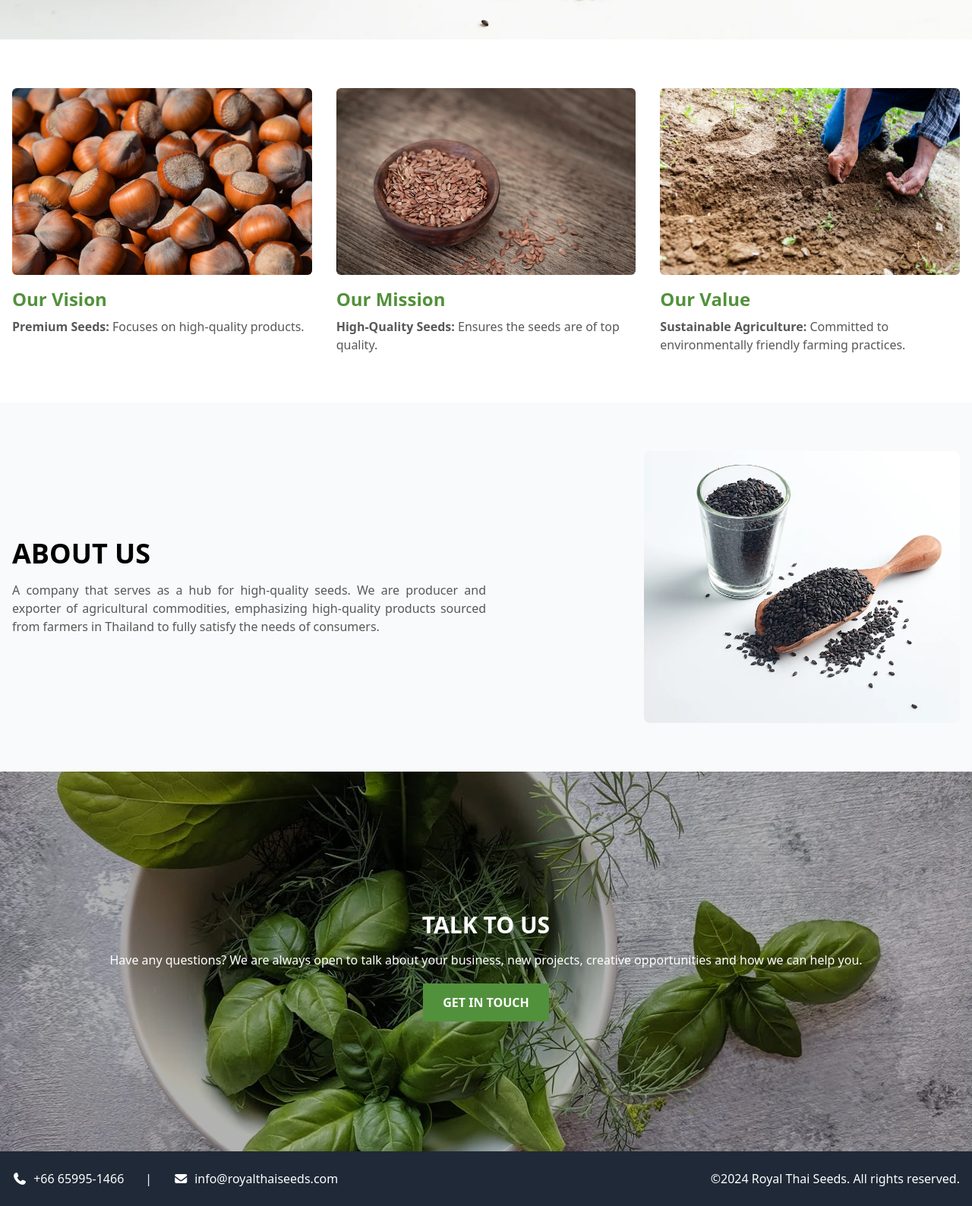
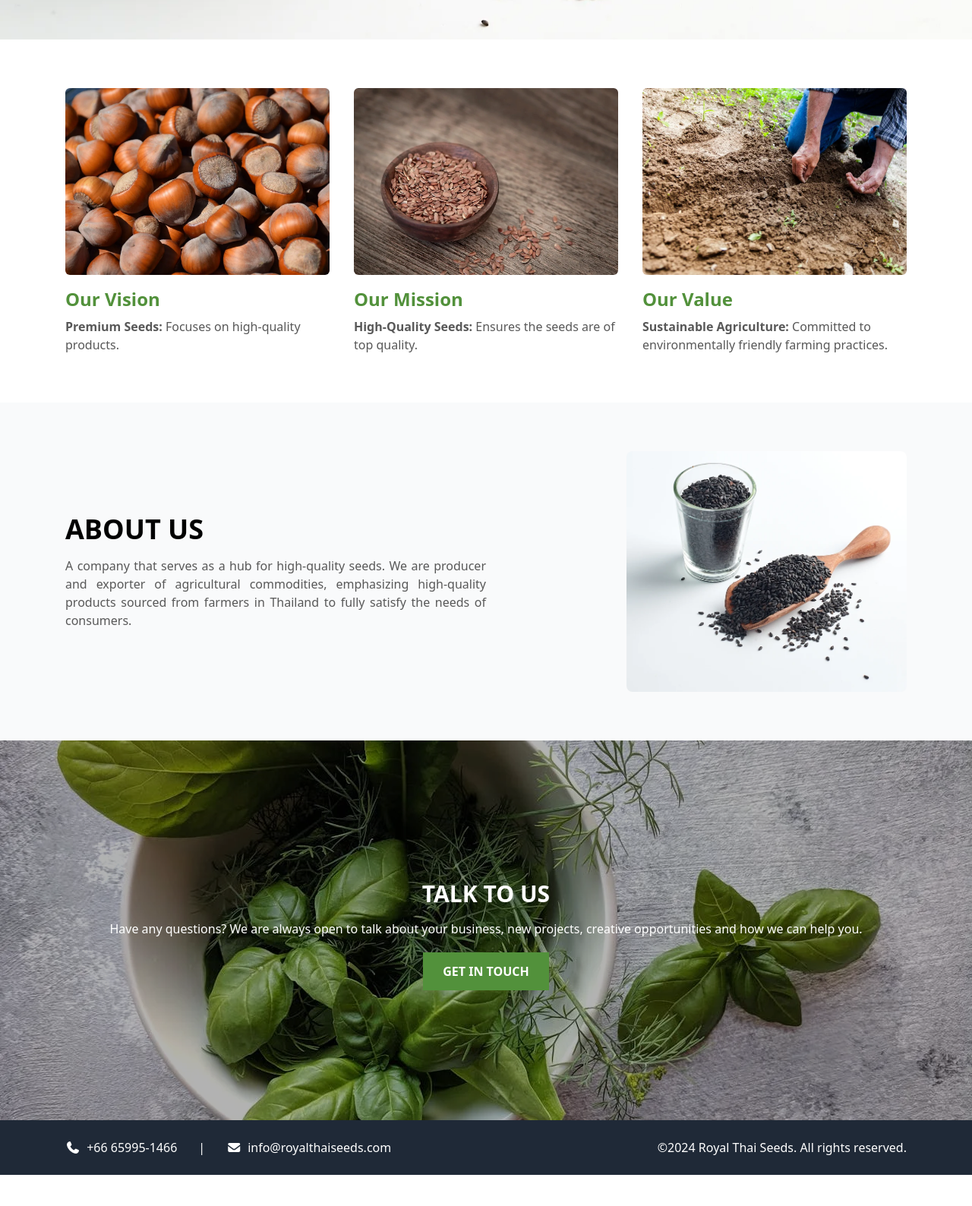
Before and after one commit to patiphon-junior01/royalthaiseeds, a plain HTML site: page index.html in a window 1280 px wide. Shown: the part 748-2336 px from the top of the page at 76% size. After the commit the page ends 2295 px from the top, so only its background shows below. Drawn offline with nearby package versions, Linux system fonts and the light colour scheme.

Commit message:
update max-width

```diff
--- a/index.html
+++ b/index.html
@@ -40,7 +40,7 @@
     <!-- Hero Section -->
     <section class="relative h-screen bg-gray-100 flex items-center justify-center text-center" id="home">
         <header id="header" class="bg-transparent transition-colors fixed top-0 left-0 right-0 z-50">
-            <div class="container mx-auto px-[20px] lg:py-5 py-3 flex justify-between items-center max-w-[1440px]">
+            <div class="container mx-auto px-[20px] lg:py-5 py-3 flex justify-between items-center max-w-[1140px]">
                 <a href="/" class="text-xl font-bold">
                     <img src="./assets/image/webp/logo-website.webp" alt="Royal Thai Seeds"
                         class="lg:h-[72px] lg:w-[72px] h-[54px] w-[54px]">
@@ -65,7 +65,7 @@
         </header>
         <img src="./assets/image/webp/cover.webp" alt="Premium seeds growing" style="object-position:top;"
             class="absolute inset-0 w-full h-full object-cover opacity-100" />
-        <div class="relative z-10 px-4" data-aos="fade-in">
+        <div class="relative z-10 px-4 max-w-[1140px]" data-aos="fade-in">
             <h1 style="letter-spacing: 10px;"
                 class="text-4xl lg:text-[90px] text-shadow-md lg:leading-[90px] font-semibold mb-4 text-[#52913b]">
                 SMALL SEED, <br>
@@ -81,7 +81,7 @@
     </section>
 
     <!-- Vision / Mission / Value -->
-    <section class="container mx-auto px-4 py-16 grid grid-cols-1 lg:grid-cols-3 gap-8" id="about">
+    <section class="container max-w-[1140px] mx-auto px-4 py-16 grid grid-cols-1 lg:grid-cols-3 gap-8" id="about">
         <div class="text-left" data-aos="fade-up">
             <img src="./assets/image/webp/our-vision.webp" loading="lazy" alt="Premium Seeds"
                 class="mx-auto mb-4 w-full h-[246px] object-cover rounded-md">
@@ -108,8 +108,8 @@
     </section>
 
     <!-- About Us Full Section -->
-    <section class="bg-gray-50 py-16" data-aos="fade-up">
-        <div class="container mx-auto px-4 lg:flex lg:items-center lg:justify-between lg:space-x-8">
+    <section class="bg-gray-50 py-16 " data-aos="fade-up">
+        <div class="container mx-auto max-w-[1140px] px-4 lg:flex lg:items-center lg:justify-between lg:space-x-8">
             <div class="lg:w-1/2 mb-8 lg:mb-0">
                 <h2 class="text-4xl font-bold mb-4">ABOUT US</h2>
                 <p class="text-[#585858] lg:text-justify">A company that serves as a hub for high-quality seeds. We are
@@ -126,12 +126,13 @@
     <!-- Contact / Talk to Us -->
 
     <section
-        class="relative bg-gray-100 lg:h-[500px] h-[300px] overflow-hidden flex items-center justify-center text-center"
+        class="relative bg-gray-100 lg:h-[500px]  h-[300px] overflow-hidden flex items-center justify-center text-center"
         id="home">
         <img src="./assets/image/webp/talk-to-us.webp" loading="lazy" alt="talk to us"
             class="absolute inset-0 w-full h-full object-cover opacity-100" />
         <div class="absolute inset-0 bg-black opacity-30"></div>
-        <section class="container mx-auto px-4 py-16 text-center relative" id="contact" data-aos="fade-up">
+        <section class="container max-w-[1140px] mx-auto px-4 py-16 text-center relative" id="contact"
+            data-aos="fade-up">
             <h2 class="text-3xl font-bold mb-4 text-white">TALK TO US</h2>
             <p class="mb-8 text-white">Have any questions? We are always open to talk about your business, new projects,
                 creative
@@ -145,7 +146,7 @@
 
     <!-- Footer -->
     <footer class="bg-gray-800 text-white py-6">
-        <div class="container mx-auto flex lg:justify-between justify-center px-4 text-center">
+        <div class="container max-w-[1140px] mx-auto flex lg:justify-between justify-center px-4 text-center">
             <nav class="lg:space-x-7 space-x-2 lg:flex hidden">
                 <a href="tel:0659951466" aria-label="Phone Number: 0659951466"><i class="fa-solid fa-phone"></i>
                     <span class="ml-1 lg:inline ">
```
